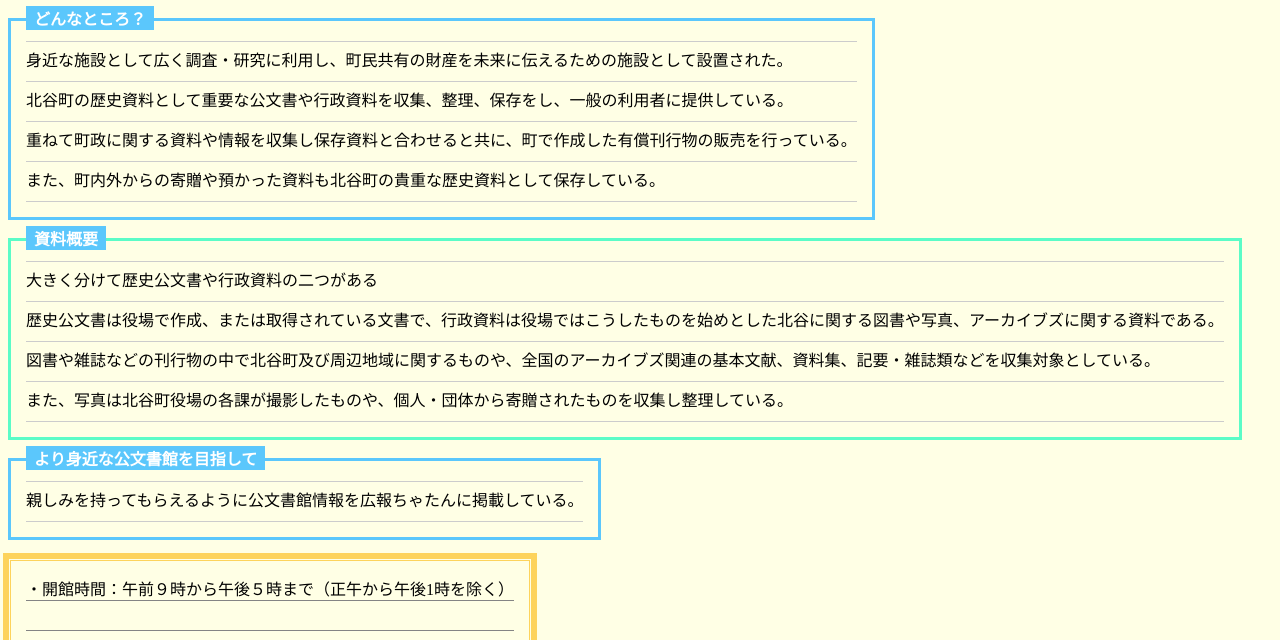
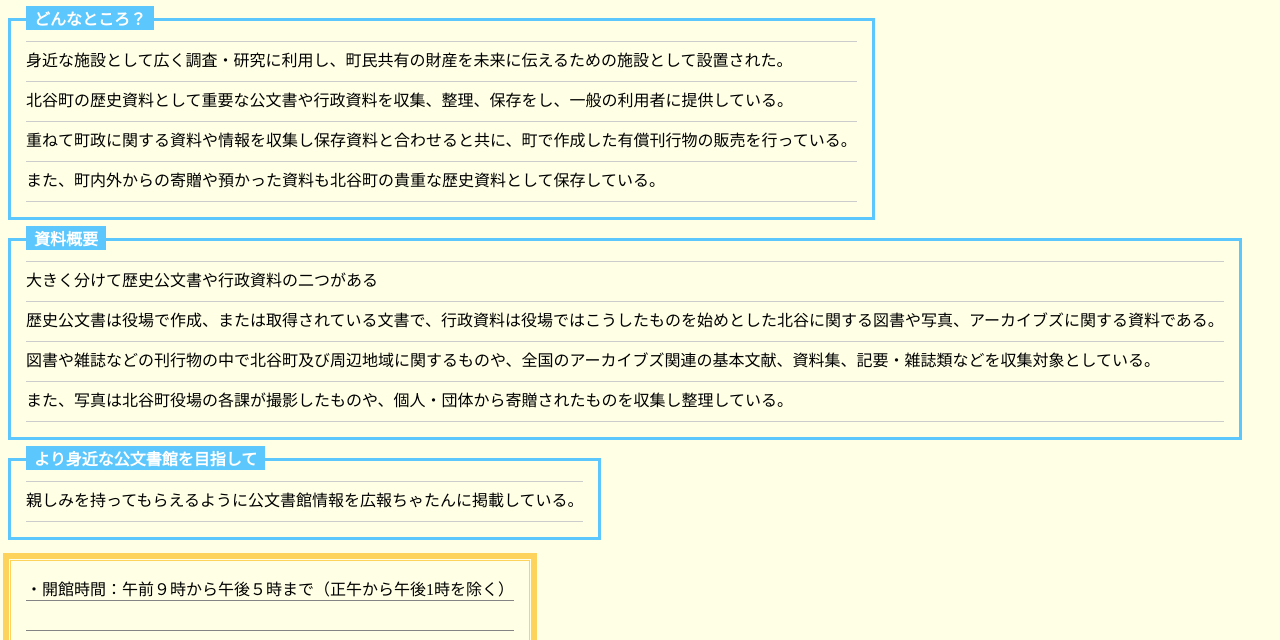
Before and after one commit to 521M/library, a plain HTML site: page report2.html in a window 1280 px wide. Shown: the part 535-1175 px from the top of the page. Drawn offline with Linux system fonts and the light colour scheme.

Commit message:
Update report2.html

```diff
--- a/report2.html
+++ b/report2.html
@@ -26,7 +26,7 @@
 また、町内外からの寄贈や預かった資料も北谷町の貴重な歴史資料として保存している。
 </div></div></div>
 <br><br>
-<div style="display: inline-block;position: relative; border: 3px solid #5bfcc7; padding: 20px 15px 15px 15px;"><div style="position: absolute; top: -15px; left: 15px; background: #5bc7fc; color: #FFFFFF; padding: 0 8px;"><b>資料概要</b></div><div style="color:#000000;"><div class="note">
+<div style="display: inline-block;position: relative; border: 3px solid #5bc7fc; padding: 20px 15px 15px 15px;"><div style="position: absolute; top: -15px; left: 15px; background: #5bc7fc; color: #FFFFFF; padding: 0 8px;"><b>資料概要</b></div><div style="color:#000000;"><div class="note">
 大きく分けて歴史公文書や行政資料の二つがある<br>
 歴史公文書は役場で作成、または取得されている文書で、行政資料は役場ではこうしたものを始めとした北谷に関する図書や写真、アーカイブズに関する資料である。<br>
 図書や雑誌などの刊行物の中で北谷町及び周辺地域に関するものや、全国のアーカイブズ関連の基本文献、資料集、記要・雑誌類などを収集対象としている。<br>
```
